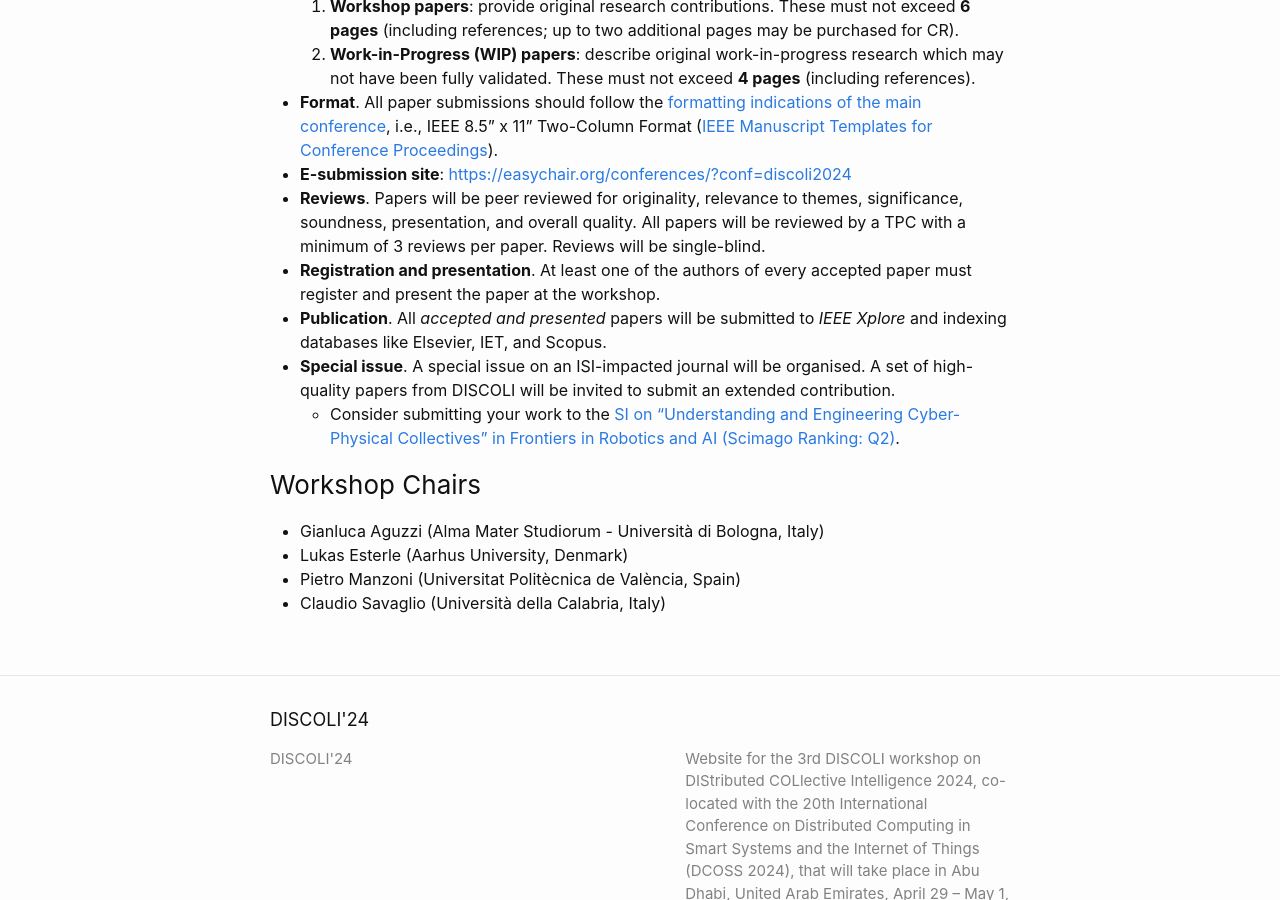
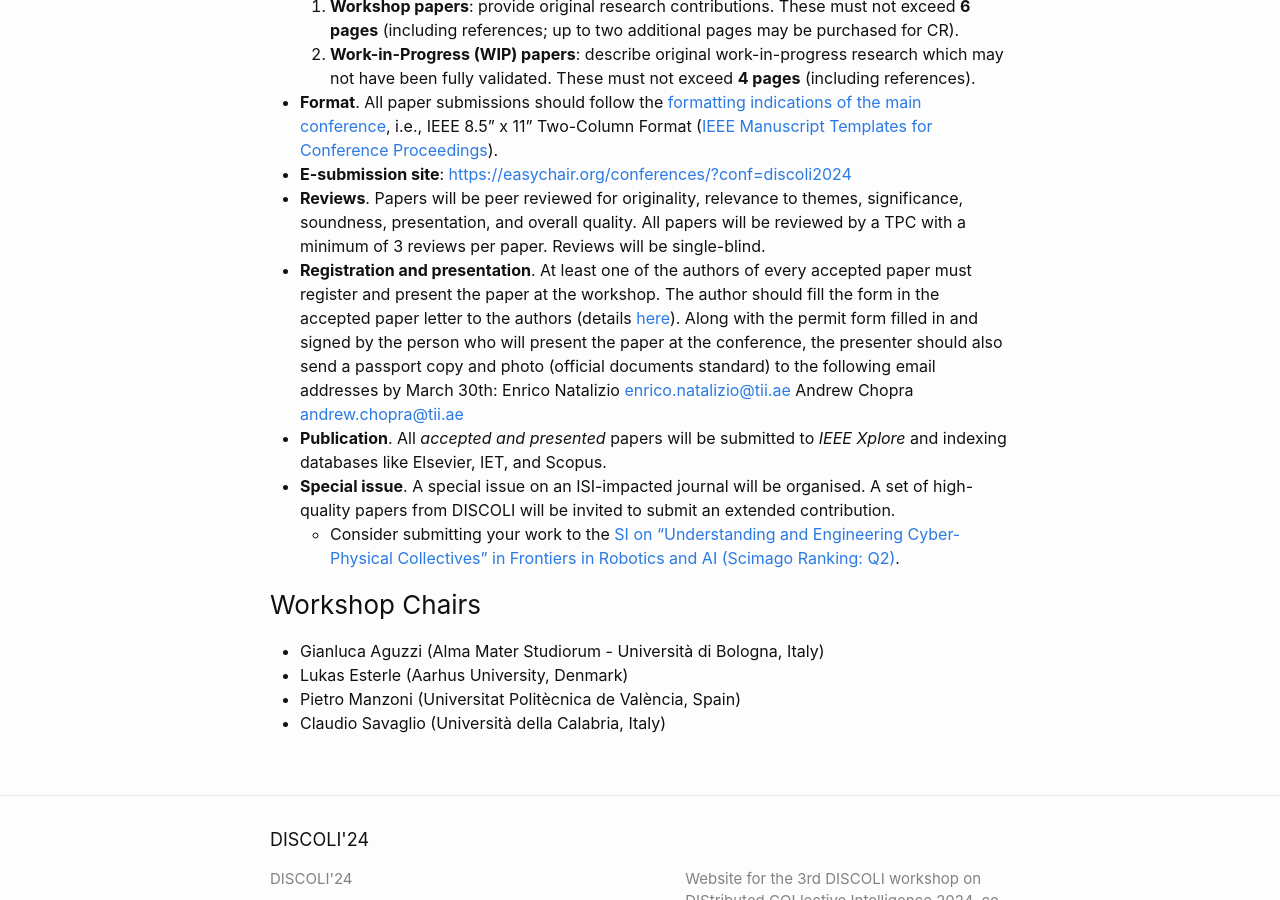
Before and after one commit to discoli-workshop/2026, a Jekyll site: the page built from index.md, in a window 1280 px wide and 900 px high, scrolled down 1580 px. Built offline with Jekyll 4.4.1, drawn with Linux system fonts in a browser that asks for light colours.

Commit message:
chore: more for the speaker note

```diff
--- a/index.md
+++ b/index.md
@@ -48,7 +48,10 @@ All times are intended in Anywhere on Earth (AoE) timezone.
 - **Format**. All paper submissions should follow the [formatting indications of the main conference](https://dcoss.org/call-for-papers/), i.e.,  IEEE 8.5" x 11" Two-Column Format ([IEEE Manuscript Templates for Conference Proceedings](https://www.ieee.org/conferences/publishing/templates.html)).
 - **E-submission site**: <https://easychair.org/conferences/?conf=discoli2024>
 - **Reviews**. Papers will be peer reviewed for originality, relevance to themes, significance, soundness, presentation, and overall quality. All papers will be reviewed by a TPC with a minimum of 3 reviews per paper. Reviews will be single-blind.
-- **Registration and presentation**. At least one of the authors of every accepted paper must register and present the paper at the workshop.
+- **Registration and presentation**. At least one of the authors of every accepted paper must register and present the paper at the workshop. The author should fill the form in the accepted paper letter to the authors (details [here](https://dcoss.org/camera-ready-instructions/)).
+Along with the permit form filled in and signed by the person who will present the paper at the conference, the presenter should also send a passport copy and photo (official documents standard) to the following email addresses by March 30th:
+Enrico Natalizio <enrico.natalizio@tii.ae>
+Andrew Chopra <andrew.chopra@tii.ae>
 - **Publication**. All *accepted and presented* papers will be submitted to *IEEE Xplore* and indexing databases like Elsevier, IET, and Scopus.
 - **Special issue**. A special issue on an ISI-impacted journal will be organised. A set of high-quality papers from DISCOLI will be invited to submit an extended contribution.
     * Consider submitting your work to the [SI on "Understanding and Engineering Cyber-Physical Collectives" in Frontiers in Robotics and AI (Scimago Ranking: Q2)](https://www.frontiersin.org/research-topics/52323/understanding-and-engineering-cyber-physical-collectives).
```
